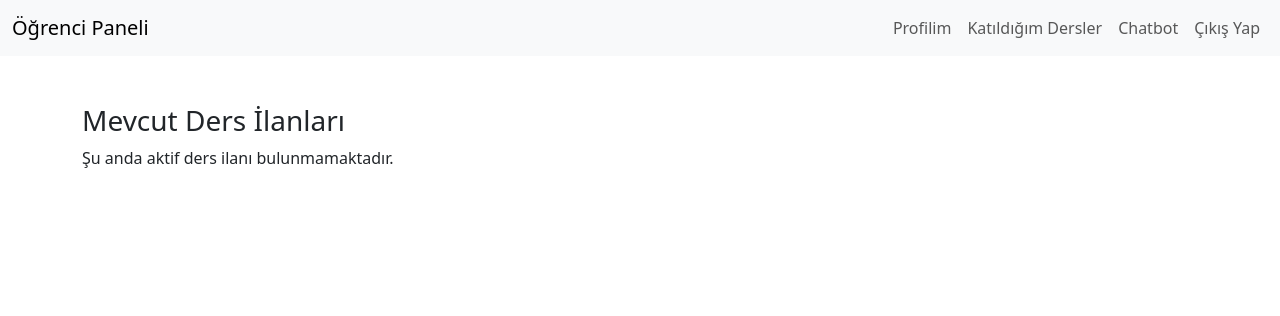
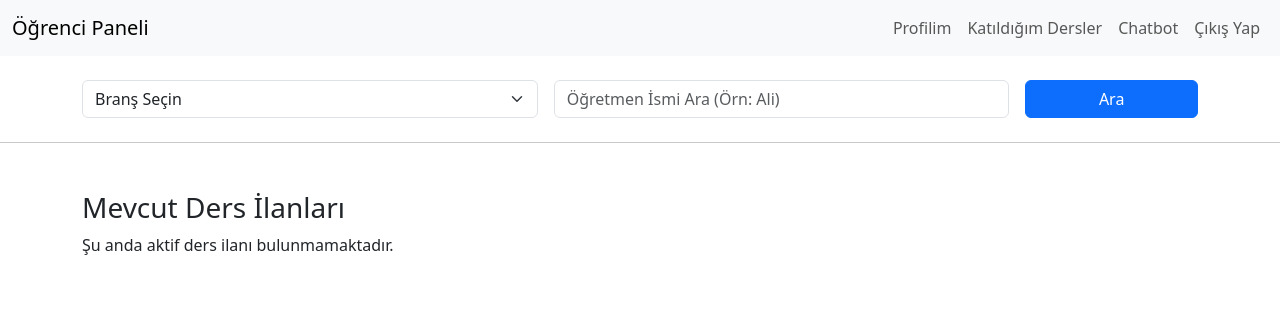
Before and after one commit to senihakulaksiz/appointment_project, a Django app: page /users/student/dashboard/ in a window 1280 px wide. Shown: the top 316 px of the page. Run offline with Django 4.2, Linux system fonts and the light colour scheme; the visitor is signed in with stand-in values (Sample User, id 1); parts of the project's set-up code (start-up, migrations or seed data) failed here and were passed over; some libraries are stand-ins or nearby versions.

Commit message:
Improve student dashboard with teacher info, profile links, and consistent navigation

```diff
--- a/backend/users/models.py
+++ b/backend/users/models.py
@@ -52,6 +52,7 @@
     title = models.CharField(max_length=200)
     description = models.TextField()
     created_at = models.DateTimeField(auto_now_add=True)
+    lesson = models.ForeignKey(Lesson, on_delete=models.SET_NULL, null=True, blank=True)
 
     # Öğrencinin başvururken dolduracağı yeni alanlar:
     student_requested_date = models.DateField(null=True, blank=True)
--- a/backend/users/templates/users/student_dashboard.html
+++ b/backend/users/templates/users/student_dashboard.html
@@ -36,6 +36,31 @@
 </nav>
 <!-- Navbar Bitişi -->
 
+<div class="container mt-4">
+    <form method="get" class="row g-3">
+        <div class="col-md-5">
+            <select name="branch" class="form-select">
+        <option value="">Branş Seçin</option>
+        {% for lesson in lessons %}
+            <option value="{{ lesson.name }}">{{ lesson.name }}</option>
+        {% endfor %}
+    </select>
+        </div>
+        <div class="col-md-5">
+            <input type="text" name="teacher_name" class="form-control" placeholder="Öğretmen İsmi Ara (Örn: Ali)">
+        </div>
+        <div class="col-md-2">
+            <button type="submit" class="btn btn-primary w-100">Ara</button>
+        </div>
+    </form>
+</div>
+
+<hr class="my-4">
+
+
+
+
+
 <div class="container mt-5">
     <h3>Mevcut Ders İlanları</h3>
 
@@ -46,6 +71,12 @@
                 <p class="card-text">{{ ann.description }}</p>
                 <!-- <small class="text-muted">{{ ann.created_at }}</small> -->
 
+                <p><strong>Öğretmen:</strong> {{ ann.teacher.user.username }}
+                    <a href="{% url 'view_teacher_profile' ann.teacher.id %}" class="btn btn-link btn-sm">Profili Gör</a>
+                </p>
+                <p><strong>Branş:</strong> {{ ann.lesson.name }}</p>
+
+
                 {% if not ann.student %}
                     <!-- Eğer ilana öğrenci atanmadıysa katılma şansı var -->
                     <a href="{% url 'apply_to_announcement' ann.id %}" class="btn btn-success btn-sm">Başvur</a>
@@ -53,7 +84,7 @@
                 {% else %}
                     {% if ann.student.user == request.user %}
                         <!-- Eğer bu ilana şu anki öğrenci katıldıysa -->
-                        <span class="badge bg-success">Katıldınız</span>
+                        <span class="badge bg-info text-dark">Katıldınız</span>
                     {% else %}
                         <span class="badge bg-secondary">Dolu</span>
                     {% endif %}
--- a/backend/users/urls.py
+++ b/backend/users/urls.py
@@ -20,6 +20,8 @@
     path('student/change-password/', views.student_change_password, name='student_change_password'),
     path('student/apply-to-announcement/<int:announcement_id>/', views.apply_to_announcement, name='apply_to_announcement'),
     path('teacher/approve-application/<int:announcement_id>/', views.approve_application, name='approve_application'),
+    path('teacher/profile/<int:teacher_id>/', views.view_teacher_profile, name='view_teacher_profile'),
+
 
 
 
--- a/backend/users/views.py
+++ b/backend/users/views.py
@@ -117,7 +117,19 @@
 @login_required
 def student_dashboard(request):
     announcements = LessonAnnouncement.objects.all()
-    return render(request, 'users/student_dashboard.html', {'announcements': announcements})
+    lessons = Lesson.objects.all()
+
+    # Filtre veya arama varsa
+    branch = request.GET.get('branch')
+    teacher_name = request.GET.get('teacher_name')
+
+    if branch:
+        announcements = announcements.filter(lesson__name=branch)
+
+    if teacher_name:
+        announcements = announcements.filter(teacher__user__username__icontains=teacher_name)
+
+    return render(request, 'users/student_dashboard.html', {'announcements': announcements, 'lessons': lessons})
 
 
 # --- TEACHER PROFILE VIEW ---
@@ -210,6 +222,7 @@
         if form.is_valid():
             announcement = form.save(commit=False)  # Kaydetmeden önce öğretmen atıyoruz
             announcement.teacher = teacher
+            announcement.lesson = teacher.lesson
             announcement.save()
             messages.success(request, "Ders ilanı başarıyla oluşturuldu.")
             return redirect('teacher_dashboard')
@@ -290,3 +303,13 @@
 
     messages.success(request, "Başvuru başarıyla onaylandı!")
     return redirect('teacher_dashboard')
+
+@login_required
+def view_teacher_profile(request, teacher_id):
+    try:
+        teacher = Teacher.objects.get(id=teacher_id)
+    except Teacher.DoesNotExist:
+        messages.error(request, "Öğretmen bulunamadı.")
+        return redirect('student_dashboard')
+
+    return render(request, 'users/view_teacher_profile.html', {'teacher': teacher})
```
Also changed, not shown: backend/users/templates/users/view_teacher_profile.html (added, +55 -0 lines), backend/users/migrations/0003_lessonannouncement_lesson.py (added).
